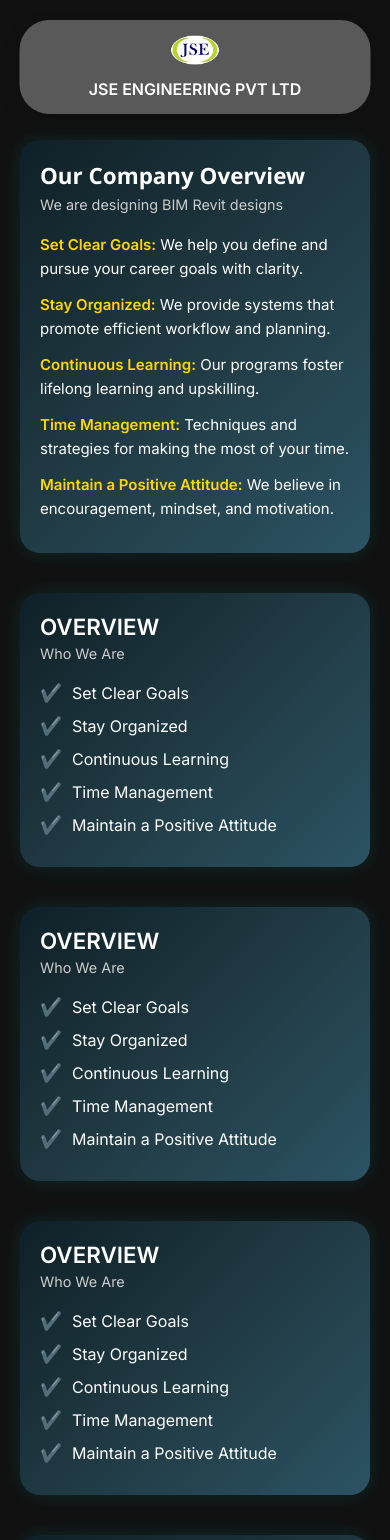
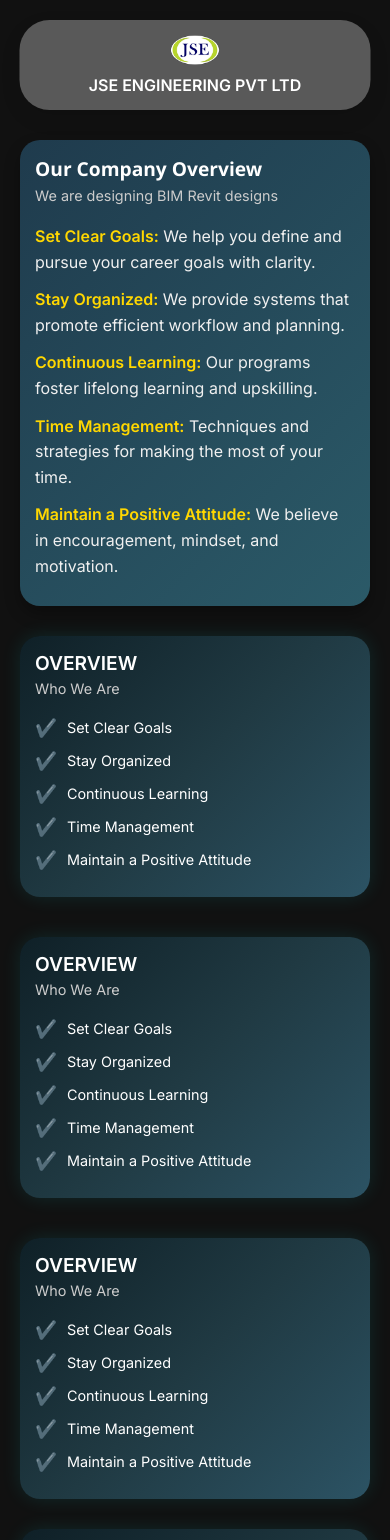
Before and after one commit to Navith7777/jse2, a plain HTML site: page index.html in a window 390 px wide. Shown: the top 1540 px of the page. Drawn offline with nearby package versions, Linux system fonts and the light colour scheme.

Commit message:
Update index.html

```diff
--- a/index.html
+++ b/index.html
@@ -3,127 +3,12 @@
 <head>
   <meta charset="UTF-8" />
   <meta name="viewport" content="width=device-width, initial-scale=1.0"/>
+  <meta name="theme-color" content="#111111">
   <title>Success Card with Top Nav</title>
   <link href="https://fonts.googleapis.com/css2?family=Inter:wght@400;600&display=swap" rel="stylesheet">
   <link href="https://unpkg.com/aos@2.3.1/dist/aos.css" rel="stylesheet">
   <script src="https://kit.fontawesome.com/a2e0f1f6d8.js" crossorigin="anonymous"></script>
   <style>
- .h1text{
-      color: #dadf52;
-    }
-    /* Main card style */
-.overview-card {
-  background: linear-gradient(135deg, #1f3b4d, #2b5a68); /* dark teal tone */
-  padding: 30px;
-  border-radius: 20px;
-  color: #f0f0f0;
-  box-shadow: 0 8px 16px rgba(0, 0, 0, 0.3);
-  transition: all 0.3s ease-in-out;
-}
-
-/* Heading styling */
-.overview-heading {
-  color: #ffffff;
-  font-size: 28px;
-  font-weight: 700;
-  margin-bottom: 10px;
-  font-family: 'Segoe UI', Tahoma, Geneva, Verdana, sans-serif;
-}
-
-/* Subtitle styling */
-.subtitle {
-  color: #cce7f0;
-  font-size: 16px;
-  margin-bottom: 20px;
-}
-
-/* Paragraph text */
-.overview-text p {
-  font-size: 16px;
-  line-height: 1.6;
-  margin-bottom: 12px;
-}
-
-/* Strong tag for highlighted terms */
-.overview-text strong {
-  color: #ffd700; /* golden color */
-  font-weight: 600;
-}
-
-/* Laptop responsiveness */
-@media (max-width: 1024px) {
-  .overview-card {
-    padding: 20px;
-  }
-
-  .overview-heading {
-    font-size: 24px;
-  }
-
-  .subtitle,
-  .overview-text p {
-    font-size: 15px;
-  }
-}
-
-    .play-button {
-  position: absolute;
-  top: 10px;
-  left: 10px;
-  background: white;
-  border: none;
-  border-radius: 50%;
-  padding: 10px;
-  cursor: pointer;
-  font-size: 1rem;
-  box-shadow: 0 2px 6px rgba(0,0,0,0.3);
-}
-    .card-content {
-  padding: 16px;
-}
-
-.card-content h3 {
-  font-size: 1rem;
-  color: #fff;
-  margin-bottom: 8px;
-}
-
-.subtitle {
-  font-size: 0.8rem;
-  color: #666;
-  margin-bottom: 12px;
-}
-
-.subtitle span {
-  color: #999;
-}
-
-.badge {
-  display: inline-block;
-  padding: 6px 12px;
-  font-size: 0.7rem;
-  font-weight: bold;
-  background: #ff4b5c;
-  color: white;
-  border-radius: 12px;
-  text-transform: uppercase;
-}
-    .card-image {
-  position: relative;
-  width: 100%;
-  height: 200px;
-  overflow: hidden;
-}
-
-.card-image img {
-  width: 100%;
-  height: 100%;
-  object-fit: cover;
-}
-    .row + .row {
-  margin-top: 40px; /* or adjust the spacing as you like */
-}
-
     * {
       box-sizing: border-box;
       margin: 0;
@@ -137,7 +22,10 @@
       padding-bottom: 40px;
     }
 
-    /* Top NavBar */
+    .h1text {
+      color: #dadf52;
+    }
+
     .top-nav {
       position: fixed;
       top: 20px;
@@ -145,8 +33,8 @@
       transform: translateX(-50%);
       width: 90%;
       max-width: 600px;
-      background: linear-gradient(90deg, #595959ff, #595959ff); /* Updated nav color */
-      color: white; /* Ensure text is visible on dark nav */
+      background: linear-gradient(90deg, #595959ff, #595959ff);
+      color: white;
       border-radius: 30px;
       box-shadow: 0 8px 20px rgba(0,0,0,0.1);
       display: flex;
@@ -155,6 +43,7 @@
       padding: 12px 20px;
       z-index: 999;
       flex-wrap: wrap;
+      transition: top 0.3s ease;
     }
 
     .nav-logo {
@@ -169,7 +58,7 @@
 
     .nav-links {
       flex-grow: 1;
-  text-align: center; /* center text horizontally */
+      text-align: center;
     }
 
     .nav-links h1 {
@@ -182,7 +71,7 @@
       grid-template-columns: repeat(auto-fit, minmax(280px, 1fr));
       gap: 40px;
       max-width: 1200px;
-      margin: 0 auto;
+      margin: 0 auto 30px;
       padding: 0 20px;
     }
 
@@ -194,6 +83,7 @@
       box-shadow: 0 0 20px rgba(0, 255, 255, 0.1);
       display: flex;
       flex-direction: column;
+      width: 100%;
     }
 
     .card h2 {
@@ -227,29 +117,64 @@
       margin-right: 10px;
     }
 
-    /* Responsive adjustments for nav and cards */
-    @media (max-width: 480px) {
-      .top-nav {
-        flex-direction: column;
-        padding: 15px;
-      }
-      .nav-links {
-        margin-top: 10px;
-        width: 100%;
-        text-align: center;
-      }
-      .nav-links h1 {
-        font-size: 1rem;
-      }
-      .card {
-        padding: 20px;
-      }
-      body {
-        padding-top: 140px;
-      }
+    .overview-card {
+      background: linear-gradient(135deg, #1f3b4d, #2b5a68);
+      padding: 30px;
+      border-radius: 20px;
+      color: #f0f0f0;
+      box-shadow: 0 8px 16px rgba(0, 0, 0, 0.3);
+      transition: all 0.3s ease-in-out;
     }
 
-    /* Responsive, styled bottom button */
+    .overview-heading {
+      color: #ffffff;
+      font-size: 28px;
+      font-weight: 700;
+      margin-bottom: 10px;
+      font-family: 'Segoe UI', Tahoma, Geneva, Verdana, sans-serif;
+    }
+
+    .overview-text p {
+      font-size: 16px;
+      line-height: 1.6;
+      margin-bottom: 12px;
+    }
+
+    .overview-text strong {
+      color: #ffd700;
+      font-weight: 600;
+    }
+
+    .card-image {
+      position: relative;
+      width: 100%;
+      height: 200px;
+      overflow: hidden;
+    }
+
+    .card-image img {
+      width: 100%;
+      height: 100%;
+      object-fit: cover;
+    }
+
+    .card-content {
+      padding: 16px;
+    }
+
+    .play-button {
+      position: absolute;
+      top: 10px;
+      left: 10px;
+      background: white;
+      border: none;
+      border-radius: 50%;
+      padding: 10px;
+      cursor: pointer;
+      font-size: 1rem;
+      box-shadow: 0 2px 6px rgba(0,0,0,0.3);
+    }
+
     .button {
       display: inline-flex;
       align-items: center;
@@ -279,29 +204,66 @@
     }
 
     @media (max-width: 480px) {
+      body {
+        padding-top: 140px;
+      }
+
+      .top-nav {
+        flex-direction: column;
+        padding: 15px;
+      }
+
+      .nav-logo {
+        justify-content: center;
+        margin-bottom: 10px;
+        width: 100%;
+      }
+
+      .nav-links {
+        width: 100%;
+        text-align: center;
+      }
+
+      .nav-links h1 {
+        font-size: 1rem;
+      }
+
+      .card,
+      .overview-card {
+        padding: 15px;
+        font-size: 0.9rem;
+      }
+
+      .card h2,
+      .overview-heading {
+        font-size: 1.2rem;
+      }
+
+      .checklist li {
+        font-size: 0.9rem;
+      }
+
       .button {
         width: 90%;
         font-size: 0.9rem;
         padding: 10px 0;
       }
     }
-
   </style>
 </head>
 <body>
+
   <!-- Top Navigation -->
   <div class="top-nav" id="navbar">
     <div class="nav-logo">
-      <div class="login-wrapper">
       <img src="images/logo_admin.png" alt="Company Logo">
-      </div>
     </div>
     <div class="nav-links">
       <h1 class="h1text">JSE ENGINEERING PVT LTD</h1>
     </div>
   </div>
 
-  <!-- Card Grid -->
+  <!-- Overview Card -->
   <div class="row">
     <div data-aos="fade-right">
       <div class="card overview-card">
@@ -318,59 +280,15 @@
     </div>
   </div>
 
-
-
-
-  <!-- Card Grid -->
+  <!-- Overview Cards -->
   <div class="row">
-    <div data-aos="fade-right">
-      <div class="card">
-        <h2>OVERVIEW</h2>
-        <p class="subtitle">Who We Are</p>
-        <ul class="checklist">
-          <li>Set Clear Goals</li>
-          <li>Stay Organized</li>
-          <li>Continuous Learning</li>
-          <li>Time Management</li>
-          <li>Maintain a Positive Attitude</li>
-        </ul>
-      </div>
+    <div data-aos="fade-right"><div class="card"><h2>OVERVIEW</h2><p class="subtitle">Who We Are</p><ul class="checklist"><li>Set Clear Goals</li><li>Stay Organized</li><li>Continuous Learning</li><li>Time Management</li><li>Maintain a Positive Attitude</li></ul></div></div>
+    <div data-aos="fade-left"><div class="card"><h2>OVERVIEW</h2><p class="subtitle">Who We Are</p><ul class="checklist"><li>Set Clear Goals</li><li>Stay Organized</li><li>Continuous Learning</li><li>Time Management</li><li>Maintain a Positive Attitude</li></ul></div></div>
+    <div data-aos="fade-up-right"><div class="card"><h2>OVERVIEW</h2><p class="subtitle">Who We Are</p><ul class="checklist"><li>Set Clear Goals</li><li>Stay Organized</li><li>Continuous Learning</li><li>Time Management</li><li>Maintain a Positive Attitude</li></ul></div></div>
   </div>
 
-    <div data-aos="fade-left">
-      <div class="card">
-        <h2>OVERVIEW</h2>
-        <p class="subtitle">Who We Are</p>
-        <ul class="checklist">
-          <li>Set Clear Goals</li>
-          <li>Stay Organized</li>
-          <li>Continuous Learning</li>
-          <li>Time Management</li>
-          <li>Maintain a Positive Attitude</li>
-        </ul>
-      </div>
-    </div>
-
-    <div data-aos="fade-up-right">
-      <div class="card">
-        <h2>OVERVIEW</h2>
-        <p class="subtitle">Who We Are</p>
-        <ul class="checklist">
-          <li>Set Clear Goals</li>
-          <li>Stay Organized</li>
-          <li>Continuous Learning</li>
-          <li>Time Management</li>
-          <li>Maintain a Positive Attitude</li>
-        </ul>
-      </div>
-    </div>
-
-
-  </div>
-
-  <!-- Image Cards Grid -->
+  <!-- Image Cards -->
   <div class="row">
-    <!-- Card 1 -->
     <div data-aos="flip-left">
       <div class="card">
         <div class="card-image">
@@ -389,49 +307,13 @@
       </div>
     </div>
 
-    <!-- Repeat for other image cards -->
-    <div data-aos="flip-left">
-      <div class="card">
-        <div class="card-image">
-          <img src="images/revit.jpeg" alt="Card Image">
-          <button class="play-button"><i class="fas fa-play"></i></button>
-        </div>
-        <div class="card-content">
-          <ul class="checklist">
-            <li>Set Clear Goals</li>
-            <li>Stay Organized</li>
-            <li>Continuous Learning</li>
-            <li>Time Management</li>
-            <li>Maintain a Positive Attitude</li>
-          </ul>
-        </div>
-      </div>
+    <!-- Duplicate Image Cards -->
+    <div data-aos="flip-left"><div class="card"><div class="card-image"><img src="images/revit.jpeg" alt="Card Image"><button class="play-button"><i class="fas fa-play"></i></button></div><div class="card-content"><ul class="checklist"><li>Set Clear Goals</li><li>Stay Organized</li><li>Continuous Learning</li><li>Time Management</li><li>Maintain a Positive Attitude</li></ul></div></div></div>
+
+    <div data-aos="flip-left"><div class="card"><div class="card-image"><img src="images/revit.jpeg" alt="Card Image"><button class="play-button"><i class="fas fa-play"></i></button></div><div class="card-content"><ul class="checklist"><li>Set Clear Goals</li><li>Stay Organized</li><li>Continuous Learning</li><li>Time Management</li><li>Maintain a Positive Attitude</li></ul></div></div></div>
   </div>
 
-    <!-- Card 3 -->
-    <div data-aos="flip-left">
-      <div class="card">
-        <div class="card-image">
-          <img src="images/revit.jpeg" alt="Card Image">
-          <button class="play-button"><i class="fas fa-play"></i></button>
-        </div>
-        <div class="card-content">
-          <ul class="checklist">
-            <li>Set Clear Goals</li>
-            <li>Stay Organized</li>
-            <li>Continuous Learning</li>
-            <li>Time Management</li>
-            <li>Maintain a Positive Attitude</li>
-          </ul>
-        </div>
-      </div>
-    </div>
-
-    <!-- Card 4 -->
-
-  </div>
-
-  <!-- Responsive Button -->
+  <!-- Bottom Button -->
   <button type="button" class="button">
     <span class="inner">
       <svg class="icon" fill="none" stroke="currentColor" viewBox="0 0 24 24"
@@ -442,34 +324,27 @@
     </span>
   </button>
 
-  <!-- AOS Script -->
+  <!-- AOS Animation -->
   <script src="https://unpkg.com/aos@2.3.1/dist/aos.js"></script>
   <script>
-    AOS.init({
-      duration: 1000,
-      once: true
-    });
+    AOS.init({ duration: 1000, once: true });
+
     let lastScrollTop = 0;
     const navbar = document.getElementById("navbar");
 
     window.addEventListener("scroll", function () {
       const scrollTop = window.pageYOffset || document.documentElement.scrollTop;
 
-    // Only apply on mobile devices
       if (window.innerWidth <= 480) {
-      if (scrollTop > lastScrollTop) {
-        // Scrolling down
-        navbar.style.top = "-100px"; // Hide navbar
+        if (scrollTop > lastScrollTop && scrollTop > 100) {
+          navbar.style.top = "-80px";
         } else {
-        // Scrolling up
-        navbar.style.top = "20px"; // Show navbar
+          navbar.style.top = "20px";
         }
       }
 
       lastScrollTop = scrollTop <= 0 ? 0 : scrollTop;
     });
-
   </script>
 </body>
-
 </html>
```
Lines whose indentation alone changed are shown as unchanged.
